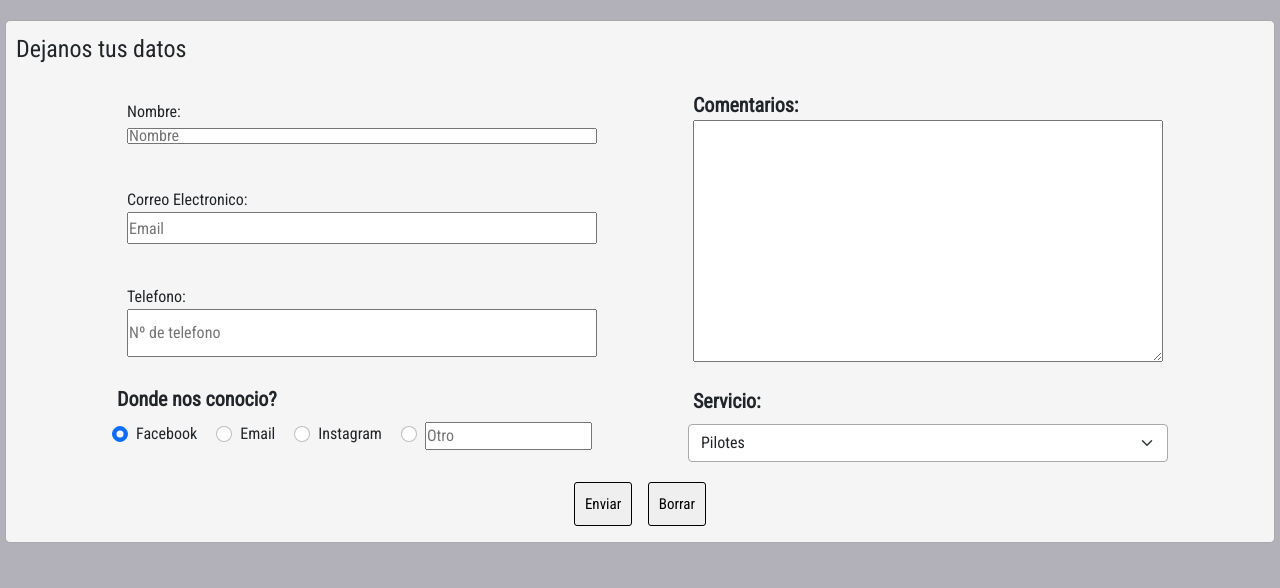
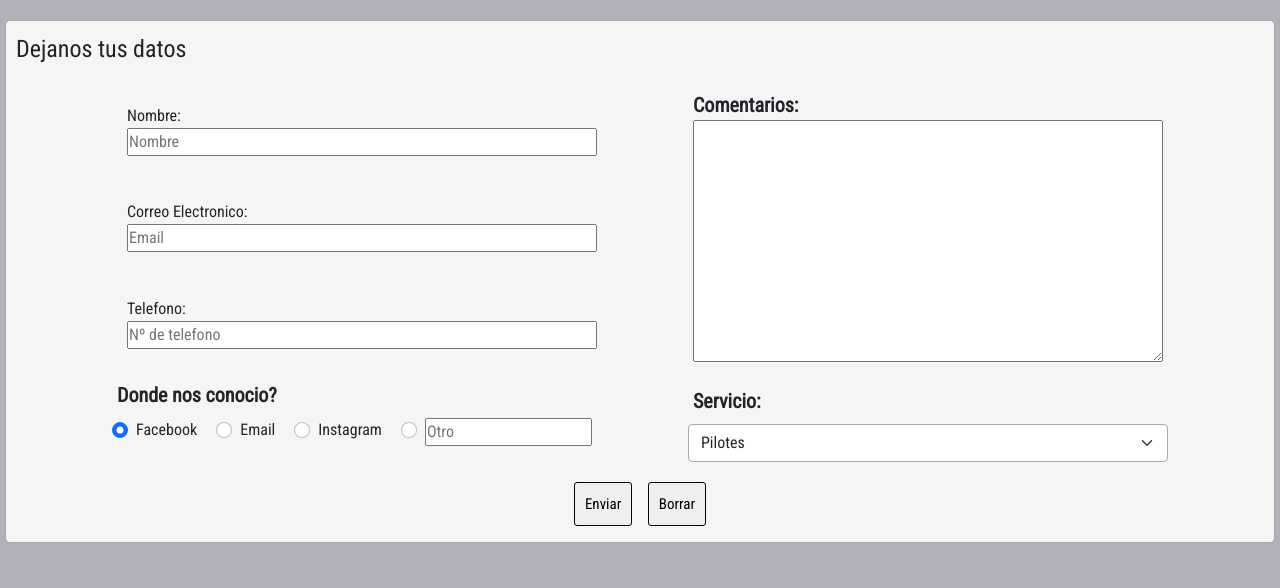
Before and after one commit to juanrenz/pilotesJuanRenz, a website: page contacto.html in a window 1280 px wide. Shown: the part 155-743 px from the top of the page. Drawn offline with nearby package versions, Linux system fonts and the light colour scheme; a web font is replaced by a local one.

Commit message:
Se quita de rama main archivo _operaciones

```diff
--- a/scss/_import.scss
+++ b/scss/_import.scss
@@ -5,4 +5,3 @@
 @import "components/_servicios.scss";
 @import "_views.scss";
 @import "_mediaQueries.scss";
-@import "_operaciones.scss";
--- a/scss/_operaciones.scss
+++ /dev/null
@@ -1,3 +0,0 @@
-@for $ancho from 1 through 3{
-    .input-#{$ancho}{height: 1rem * $ancho;}
-}
```
Also changed, not shown: scss/style.css, 1 other file.
